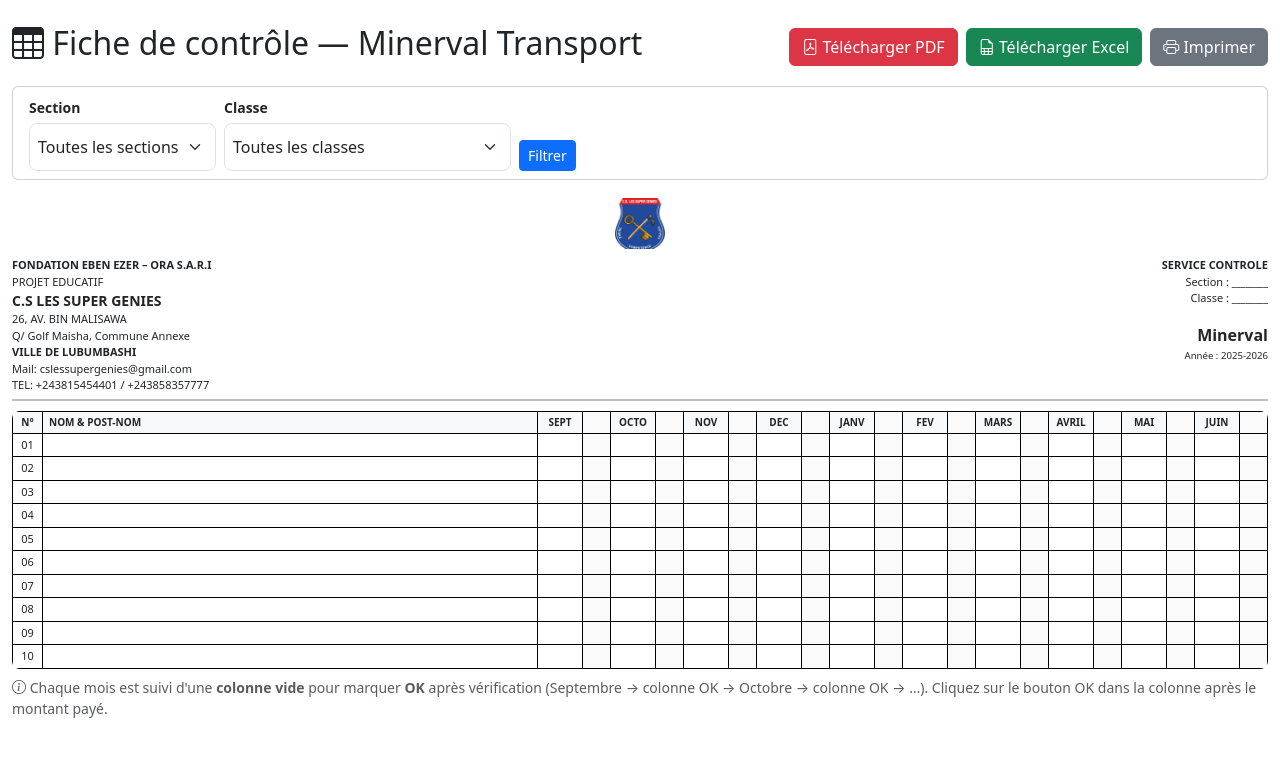
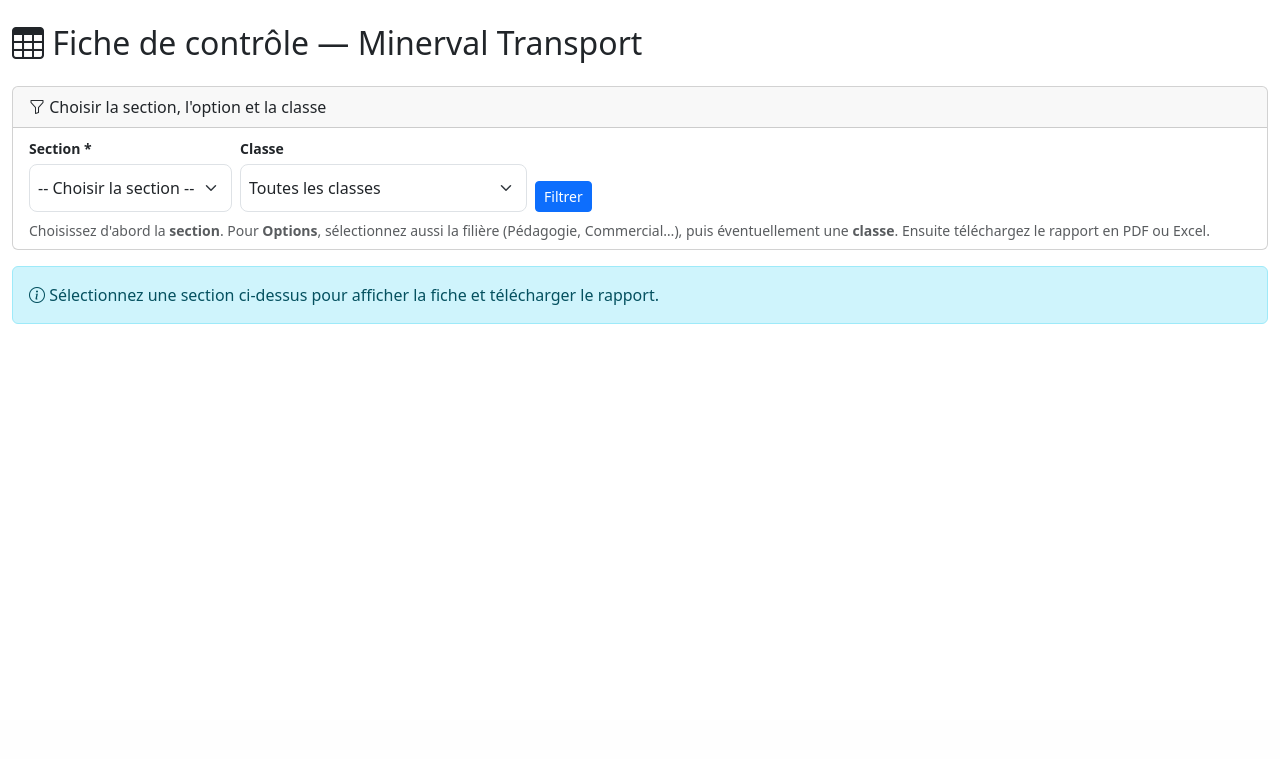
Before and after one commit to nyenyeharry2-beep/SURVEILLANCE-DE-MOTEUR-ELECTRIQUE-AVEC-IOT, a PHP site: page /admin/control_sheet.php in a window 1280 px wide. Shown: the part 80-839 px from the top of the page. After the commit the page ends 404 px from the top, so only its background shows below. Run offline with PHP 8.4, Linux system fonts and the light colour scheme; a user stored in the database is signed in; data comes from the database, SQL or seed files in the repository; data that the repository does not hold is empty; some libraries are stand-ins or nearby versions.

Commit message:
Filter admin exports by section, option and class for PDF/Excel downloads
Co-authored-by: nyenyeharry2-beep <nyenyeharry2-beep@users.noreply.github.com>

```diff
--- a/transport/admin/control_sheet.php
+++ b/transport/admin/control_sheet.php
@@ -9,11 +9,15 @@ require_once __DIR__ . '/../includes/header_admin.php';
 $yearId = getSelectedYearId();
 $db = getDB();
 
-$filterClasse = (int) ($_GET['classe'] ?? 0);
-$filterSection = trim($_GET['section'] ?? '');
+$reportFilters = parseReportFilters($_GET);
+$filterSection = $reportFilters['section'];
+$filterOption = $reportFilters['option'];
+$filterClasse = $reportFilters['classe'];
+
 $year = getAcademicYearById($yearId);
-$classes = getActiveClasses();
 $settings = getAllSettings();
+$filterMeta = getReportFilterDisplayMeta($reportFilters);
+$hasFilter = $filterSection !== '';
 
 // Marquer OK sur paiement
 if ($_SERVER['REQUEST_METHOD'] === 'POST' && verifyCsrfToken($_POST['csrf_token'] ?? '')) {
@@ -23,31 +27,24 @@ if ($_SERVER['REQUEST_METHOD'] === 'POST' && verifyCsrfToken($_POST['csrf_token'
         logActivity('verify_payment', 'payment', $pid, 'Paiement marqué OK');
         flashMessage('success', 'Paiement marqué OK.');
     }
-    redirect(BASE_URL . '/admin/control_sheet.php?' . http_build_query($_GET));
+    redirect(BASE_URL . '/admin/control_sheet.php?' . http_build_query($reportFilters));
 }
 
+$students = [];
+$paymentsMap = [];
+
+if ($hasFilter) {
     $sql = 'SELECT s.id, s.numero_dossier, s.nom_complet, s.section, c.nom AS classe_nom, c.section AS classe_section
             FROM students s
             LEFT JOIN classes c ON s.classe_id = c.id
             WHERE s.academic_year_id = ? AND s.statut = "actif"';
     $params = [$yearId];
-
-if ($filterClasse) {
-    $sql .= ' AND s.classe_id = ?';
-    $params[] = $filterClasse;
-}
-if ($filterSection) {
-    $sql .= ' AND c.section = ?';
-    $params[] = $filterSection;
-}
-
+    applyStudentListFilters($sql, $params, $reportFilters);
     $sql .= ' ORDER BY c.ordre ASC, c.section ASC, s.nom_complet ASC';
     $stmt = $db->prepare($sql);
     $stmt->execute($params);
     $students = $stmt->fetchAll();
 
-// Charger tous les paiements
-$paymentsMap = [];
     if ($students) {
         $ids = array_column($students, 'id');
         $placeholders = implode(',', array_fill(0, count($ids), '?'));
@@ -57,60 +54,46 @@ if ($students) {
             $paymentsMap[$p['student_id']][(int)$p['mois']] = $p;
         }
     }
+}
 
-$selectedClass = null;
-if ($filterClasse) {
-    foreach ($classes as $c) {
-        if ($c['id'] == $filterClasse) { $selectedClass = $c; break; }
-    }
-}
+$exportPdfUrl = BASE_URL . '/admin/export.php?' . buildReportExportQuery($reportFilters, 'pdf');
+$exportExcelUrl = BASE_URL . '/admin/export.php?' . buildReportExportQuery($reportFilters, 'excel', false);
 ?>
 
 <div class="d-flex justify-content-between align-items-center mb-3 flex-wrap gap-2 no-print">
     <h2><i class="bi bi-table"></i> Fiche de contrôle — Minerval Transport</h2>
-    <div class="d-flex gap-2">
-        <a href="<?= BASE_URL ?>/admin/export.php?type=pdf&download=1&classe=<?= $filterClasse ?>&section=<?= e($filterSection) ?>" class="btn btn-danger"><i class="bi bi-file-pdf"></i> Télécharger PDF</a>
-        <a href="<?= BASE_URL ?>/admin/export.php?type=excel&classe=<?= $filterClasse ?>&section=<?= e($filterSection) ?>" class="btn btn-success"><i class="bi bi-file-earmark-spreadsheet"></i> Télécharger Excel</a>
+    <?php if ($hasFilter): ?>
+    <div class="d-flex gap-2 flex-wrap">
+        <a href="<?= e($exportPdfUrl) ?>" class="btn btn-danger"><i class="bi bi-file-pdf"></i> Télécharger PDF</a>
+        <a href="<?= e($exportExcelUrl) ?>" class="btn btn-success"><i class="bi bi-file-earmark-spreadsheet"></i> Télécharger Excel</a>
         <button onclick="window.print()" class="btn btn-secondary"><i class="bi bi-printer"></i> Imprimer</button>
+    </div>
+    <?php endif; ?>
+</div>
+
+<div class="card mb-3 no-print">
+    <div class="card-header py-2"><i class="bi bi-funnel"></i> Choisir la section, l'option et la classe</div>
+    <div class="card-body py-2">
+        <?php require __DIR__ . '/../includes/admin_report_filter.php'; ?>
+        <p class="small text-muted mb-0 mt-2">
+            Choisissez d'abord la <strong>section</strong>. Pour <strong>Options</strong>, sélectionnez aussi la filière (Pédagogie, Commercial…), puis éventuellement une <strong>classe</strong>.
+            Ensuite téléchargez le rapport en PDF ou Excel.
+        </p>
     </div>
 </div>
 
-<div class="card mb-3 no-print">
-    <div class="card-body py-2">
-        <form method="GET" class="row g-2 align-items-end">
-            <div class="col-auto">
-                <label class="form-label small">Section</label>
-                <select name="section" class="form-select form-select-sm">
-                    <option value="">Toutes les sections</option>
-                    <?php foreach (getSchoolSections() as $s): ?>
-                    <option value="<?= e($s) ?>" <?= $filterSection === $s ? 'selected' : '' ?>><?= e($s) ?></option>
-                    <?php endforeach; ?>
-                </select>
+<?php if (!$hasFilter): ?>
+<div class="alert alert-info no-print">
+    <i class="bi bi-info-circle"></i> Sélectionnez une section ci-dessus pour afficher la fiche et télécharger le rapport.
 </div>
-            <div class="col-auto">
-                <label class="form-label small">Classe</label>
-                <select name="classe" class="form-select form-select-sm">
-                    <option value="">Toutes les classes</option>
-                    <?php
-                    $filterClasses = $filterSection ? getClassesBySection($filterSection) : $classes;
-                    foreach ($filterClasses as $c):
-                    ?>
-                    <option value="<?= $c['id'] ?>" <?= $filterClasse == $c['id'] ? 'selected' : '' ?>><?= e(formatClassWithSection($c)) ?></option>
-                    <?php endforeach; ?>
-                </select>
-            </div>
-            <div class="col-auto">
-                <button type="submit" class="btn btn-primary btn-sm">Filtrer</button>
-            </div>
-        </form>
-    </div>
-</div>
+<?php else: ?>
 
 <!-- En-tête imprimable (modèle papier) -->
 <div class="print-header" style="display:block;">
     <?php renderSchoolPrintHeader($settings, [
-        'section' => $filterSection ?: ($selectedClass['section'] ?? '________'),
-        'classe' => $selectedClass ? formatClassName($selectedClass) : '________',
+        'section' => $filterMeta['section'],
+        'option' => $filterMeta['option'],
+        'classe' => $filterMeta['classe'],
         'year' => $year['label'] ?? '',
     ]); ?>
 </div>
@@ -126,7 +109,6 @@ if ($filterClasse) {
             renderControlSheetStudentRow($student, $paymentsMap[$student['id']] ?? [], $num, true);
         endforeach;
 
-        // Lignes vides pour compléter (modèle papier ~50 lignes)
         $emptyRows = max(0, 50 - count($students));
         for ($i = 0; $i < min($emptyRows, 10); $i++):
             $num++;
@@ -139,9 +121,17 @@ if ($filterClasse) {
 
 <p class="small text-muted mt-2 no-print">
     <i class="bi bi-info-circle"></i>
-    Chaque mois est suivi d'une <strong>colonne vide</strong> pour marquer <strong>OK</strong> après vérification
-    (Septembre → colonne OK → Octobre → colonne OK → …).
+    Rapport filtré : <strong><?= e($filterMeta['section']) ?></strong>
+    <?php if ($filterMeta['option'] !== '—'): ?> — Option : <strong><?= e($filterMeta['option']) ?></strong><?php endif; ?>
+    — Classe : <strong><?= e($filterMeta['classe']) ?></strong>
+    (<?= count($students) ?> élève<?= count($students) > 1 ? 's' : '' ?>)
+</p>
+
+<p class="small text-muted mt-2 no-print">
+    Chaque mois est suivi d'une <strong>colonne vide</strong> pour marquer <strong>OK</strong> après vérification.
     Cliquez sur le bouton OK dans la colonne après le montant payé.
 </p>
 
+<?php endif; ?>
+
 <?php require_once __DIR__ . '/../includes/footer_admin.php'; ?>
--- a/transport/admin/dashboard.php
+++ b/transport/admin/dashboard.php
@@ -164,8 +164,7 @@ $recentStudents = $stmt->fetchAll();
                 <a href="<?= BASE_URL ?>/admin/control_sheet.php" class="btn btn-outline-primary"><i class="bi bi-table"></i> Fiche de contrôle</a>
                 <a href="<?= BASE_URL ?>/admin/payments.php?action=add" class="btn btn-outline-success"><i class="bi bi-plus-circle"></i> Ajouter un paiement</a>
                 <a href="<?= BASE_URL ?>/admin/qr_code.php" class="btn btn-outline-dark"><i class="bi bi-qr-code"></i> QR Code inscription</a>
-                <a href="<?= BASE_URL ?>/admin/export.php?type=excel" class="btn btn-outline-secondary"><i class="bi bi-file-earmark-spreadsheet"></i> Télécharger Excel</a>
-                <a href="<?= BASE_URL ?>/admin/export.php?type=pdf&download=1" class="btn btn-outline-secondary"><i class="bi bi-file-pdf"></i> Télécharger PDF</a>
+                <a href="<?= BASE_URL ?>/admin/control_sheet.php" class="btn btn-outline-secondary"><i class="bi bi-download"></i> Rapport PDF / Excel</a>
             </div>
         </div>
     </div>
--- a/transport/assets/js/admin.js
+++ b/transport/assets/js/admin.js
@@ -3,11 +3,84 @@
  */
 (function () {
     'use strict';
-    // Auto-dismiss alerts after 5s
+
     document.querySelectorAll('.alert-dismissible').forEach(el => {
         setTimeout(() => {
             const btn = el.querySelector('.btn-close');
             if (btn) btn.click();
         }, 5000);
     });
+
+    initReportFilters();
 })();
+
+function initReportFilters() {
+    const sectionSelect = document.getElementById('filterSection');
+    const optionGroup = document.getElementById('filterOptionGroup');
+    const optionSelect = document.getElementById('filterOption');
+    const classeSelect = document.getElementById('filterClasse');
+    const dataEl = document.getElementById('adminFilterClassesData');
+
+    if (!sectionSelect || !classeSelect || !dataEl) return;
+
+    let pickerData;
+    try {
+        pickerData = JSON.parse(dataEl.textContent || '{}');
+    } catch (e) {
+        return;
+    }
+
+    const coreSections = pickerData.core || [];
+    const allClasses = pickerData.classes || [];
+
+    function fillClassSelect(section, option) {
+        let list = allClasses;
+
+        if (section && coreSections.includes(section)) {
+            list = allClasses.filter(c => c.section === section);
+        } else if (section === 'Options') {
+            list = allClasses.filter(c => !coreSections.includes(c.section));
+            if (option) {
+                list = list.filter(c => c.section === option);
+            }
+        }
+
+        const current = classeSelect.value;
+        classeSelect.innerHTML = '<option value="">Toutes les classes</option>';
+        list.forEach(c => {
+            const opt = document.createElement('option');
+            opt.value = c.id;
+            opt.textContent = c.label;
+            if (String(c.id) === current) opt.selected = true;
+            classeSelect.appendChild(opt);
+        });
+
+        if (current && !list.some(c => String(c.id) === current)) {
+            classeSelect.value = '';
+        }
+    }
+
+    function updateOptionVisibility() {
+        const isOptions = sectionSelect.value === 'Options';
+        if (optionGroup) {
+            optionGroup.style.display = isOptions ? '' : 'none';
+        }
+        if (!isOptions && optionSelect) {
+            optionSelect.value = '';
+        }
+    }
+
+    sectionSelect.addEventListener('change', () => {
+        updateOptionVisibility();
+        fillClassSelect(sectionSelect.value, optionSelect ? optionSelect.value : '');
+    });
+
+    if (optionSelect) {
+        optionSelect.addEventListener('change', () => {
+            fillClassSelect(sectionSelect.value, optionSelect.value);
+        });
+    }
+
+    updateOptionVisibility();
+    fillClassSelect(sectionSelect.value, optionSelect ? optionSelect.value : '');
+}
--- /dev/null
+++ b/transport/includes/admin_report_filter.php
@@ -0,0 +1,54 @@
+<?php
+/**
+ * Formulaire filtre rapport : Section → Option → Classe
+ * Variables attendues : $reportFilters (array), $formId (string, optionnel)
+ */
+$reportFilters = $reportFilters ?? parseReportFilters($_GET);
+$formId = $formId ?? 'reportFilterForm';
+$filterSection = $reportFilters['section'] ?? '';
+$filterOption = $reportFilters['option'] ?? '';
+$filterClasse = (int) ($reportFilters['classe'] ?? 0);
+$filterClasses = getClassesForAdminFilter($filterSection ?: null, $filterOption ?: null);
+$showOption = ($filterSection === 'Options');
+?>
+<form method="GET" class="row g-2 align-items-end" id="<?= e($formId) ?>">
+    <div class="col-auto">
+        <label class="form-label small">Section *</label>
+        <select name="section" id="filterSection" class="form-select form-select-sm" required>
+            <option value="">-- Choisir la section --</option>
+            <?php foreach (getMainSectionsForFilter() as $s): ?>
+            <option value="<?= e($s) ?>" <?= $filterSection === $s ? 'selected' : '' ?>><?= e($s) ?></option>
+            <?php endforeach; ?>
+        </select>
+    </div>
+    <div class="col-auto" id="filterOptionGroup" style="<?= $showOption ? '' : 'display:none;' ?>">
+        <label class="form-label small">Option / Filière</label>
+        <select name="option" id="filterOption" class="form-select form-select-sm">
+            <option value="">Toutes les options</option>
+            <?php foreach (getOptionSpecialties() as $opt): ?>
+            <option value="<?= e($opt) ?>" <?= $filterOption === $opt ? 'selected' : '' ?>><?= e($opt) ?></option>
+            <?php endforeach; ?>
+        </select>
+    </div>
+    <div class="col-auto">
+        <label class="form-label small">Classe</label>
+        <select name="classe" id="filterClasse" class="form-select form-select-sm">
+            <option value="">Toutes les classes</option>
+            <?php foreach ($filterClasses as $c): ?>
+            <option value="<?= $c['id'] ?>" <?= $filterClasse == $c['id'] ? 'selected' : '' ?>><?= e(formatClassWithSection($c)) ?></option>
+            <?php endforeach; ?>
+        </select>
+    </div>
+    <div class="col-auto">
+        <button type="submit" class="btn btn-primary btn-sm">Filtrer</button>
+    </div>
+</form>
+<script type="application/json" id="adminFilterClassesData"><?= json_encode([
+    'core' => getCoreSchoolSections(),
+    'options' => getOptionSpecialties(),
+    'classes' => array_map(static fn($c) => [
+        'id' => (int) $c['id'],
+        'section' => $c['section'] ?? '',
+        'label' => formatClassWithSection($c),
+    ], getActiveClasses()),
+], JSON_UNESCAPED_UNICODE) ?></script>
--- a/transport/includes/footer_admin.php
+++ b/transport/includes/footer_admin.php
@@ -1,5 +1,5 @@
 </div>
 <script src="https://cdn.jsdelivr.net/npm/bootstrap@5.3.2/dist/js/bootstrap.bundle.min.js"></script>
-<script src="<?= BASE_URL ?>/assets/js/admin.js"></script>
+<script src="<?= BASE_URL ?>/assets/js/admin.js?v=2"></script>
 </body>
 </html>
--- a/transport/includes/functions.php
+++ b/transport/includes/functions.php
@@ -251,6 +251,7 @@ function renderSchoolPrintHeader(array $settings, array $meta = []): void
 {
     $title = $meta['title'] ?? 'Minerval';
     $section = $meta['section'] ?? '________';
+    $option = $meta['option'] ?? '';
     $classe = $meta['classe'] ?? '________';
     $year = $meta['year'] ?? '';
     $date = $meta['date'] ?? date('d/m/Y');
@@ -274,6 +275,9 @@ function renderSchoolPrintHeader(array $settings, array $meta = []): void
     echo '<div class="school-print-right">';
     echo '<strong>SERVICE CONTROLE</strong><br>';
     echo 'Section : <strong>' . e($section) . '</strong><br>';
+    if ($option && $option !== '—') {
+        echo 'Option : <strong>' . e($option) . '</strong><br>';
+    }
     echo 'Classe : <strong>' . e($classe) . '</strong><br><br>';
     echo '<strong class="school-print-title">' . e($title) . '</strong><br>';
     if ($year) {
@@ -574,6 +578,144 @@ function getClassesBySection(?string $section): array
     return $stmt->fetchAll();
 }
 
+function getMainSectionsForFilter(): array
+{
+    return ['Maternelle', 'Primaire', 'Secondaire', 'Options'];
+}
+
+function getCoreSchoolSections(): array
+{
+    return ['Maternelle', 'Primaire', 'Secondaire'];
+}
+
+function getOptionSpecialties(): array
+{
+    $core = getCoreSchoolSections();
+    $stmt = getDB()->query('SELECT DISTINCT section FROM classes WHERE statut = "actif" AND section IS NOT NULL AND section != "" ORDER BY section');
+    $all = $stmt->fetchAll(PDO::FETCH_COLUMN);
+    return array_values(array_filter($all, static fn($s) => !in_array($s, $core, true)));
+}
+
+function parseReportFilters(array $input = []): array
+{
+    return [
+        'section' => trim($input['section'] ?? ''),
+        'option' => trim($input['option'] ?? ''),
+        'classe' => (int) ($input['classe'] ?? 0),
+    ];
+}
+
+function getClassesForAdminFilter(?string $mainSection, ?string $optionFiliere = null): array
+{
+    $classes = getActiveClasses();
+    if (!$mainSection) {
+        return $classes;
+    }
+
+    if (in_array($mainSection, getCoreSchoolSections(), true)) {
+        return array_values(array_filter($classes, static fn($c) => ($c['section'] ?? '') === $mainSection));
+    }
+
+    if ($mainSection === 'Options') {
+        $core = getCoreSchoolSections();
+        $filtered = array_values(array_filter($classes, static fn($c) => !in_array($c['section'] ?? '', $core, true)));
+        if ($optionFiliere) {
+            $filtered = array_values(array_filter($filtered, static fn($c) => ($c['section'] ?? '') === $optionFiliere));
+        }
+        return $filtered;
+    }
+
+    return $classes;
+}
+
+function applyStudentListFilters(string &$sql, array &$params, array $filters): void
+{
+    $filterClasse = (int) ($filters['classe'] ?? 0);
+    $filterSection = trim($filters['section'] ?? '');
+    $filterOption = trim($filters['option'] ?? '');
+
+    if ($filterClasse) {
+        $sql .= ' AND s.classe_id = ?';
+        $params[] = $filterClasse;
+        return;
+    }
+
+    if (in_array($filterSection, getCoreSchoolSections(), true)) {
+        $sql .= ' AND c.section = ?';
+        $params[] = $filterSection;
+        return;
+    }
+
+    if ($filterSection === 'Options') {
+        if ($filterOption) {
+            $sql .= ' AND c.section = ?';
+            $params[] = $filterOption;
+            return;
+        }
+        $core = getCoreSchoolSections();
+        $placeholders = implode(',', array_fill(0, count($core), '?'));
+        $sql .= " AND c.section NOT IN ($placeholders)";
+        array_push($params, ...$core);
+    }
+}
+
+function getReportFilterDisplayMeta(array $filters): array
+{
+    $section = trim($filters['section'] ?? '');
+    $option = trim($filters['option'] ?? '');
+    $classeId = (int) ($filters['classe'] ?? 0);
+    $selectedClass = $classeId ? getClassById($classeId) : null;
+
+    $displaySection = 'Toutes';
+    if ($section === 'Options' && $option) {
+        $displaySection = 'Options — ' . $option;
+    } elseif ($section) {
+        $displaySection = $section;
+    }
+
+    $displayClasse = $selectedClass ? formatClassName($selectedClass) : 'Toutes';
+    $displayOption = ($section === 'Options' && $option) ? $option : '—';
+
+    return [
+        'section' => $displaySection,
+        'classe' => $displayClasse,
+        'option' => $displayOption,
+    ];
+}
+
+function buildReportExportQuery(array $filters, string $type, bool $autoDownloadPdf = true): string
+{
+    $query = parseReportFilters($filters);
+    $query['type'] = $type;
+    if ($type === 'pdf' && $autoDownloadPdf) {
+        $query['download'] = '1';
+    }
+    return http_build_query($query);
+}
+
+function buildReportExportFilename(array $filters, string $yearLabel, string $ext): string
+{
+    $parts = ['transport', preg_replace('/[^a-zA-Z0-9_-]+/', '_', $yearLabel)];
+    $section = trim($filters['section'] ?? '');
+    $option = trim($filters['option'] ?? '');
+    $classeId = (int) ($filters['classe'] ?? 0);
+
+    if ($section) {
+        $parts[] = preg_replace('/[^a-zA-Z0-9_-]+/', '_', $section);
+    }
+    if ($section === 'Options' && $option) {
+        $parts[] = preg_replace('/[^a-zA-Z0-9_-]+/', '_', $option);
+    }
+    if ($classeId) {
+        $cl = getClassById($classeId);
+        if ($cl) {
+            $parts[] = preg_replace('/[^a-zA-Z0-9_-]+/', '_', formatClassName($cl));
+        }
+    }
+
+    return implode('_', $parts) . '.' . $ext;
+}
+
 function getActiveStops(): array
 {
     return getDB()->query('SELECT * FROM bus_stops WHERE statut = "actif" ORDER BY nom')->fetchAll();
```
Also changed, not shown: transport/admin/export.php (+41 -28 lines). Lines whose indentation alone changed are shown as unchanged.
